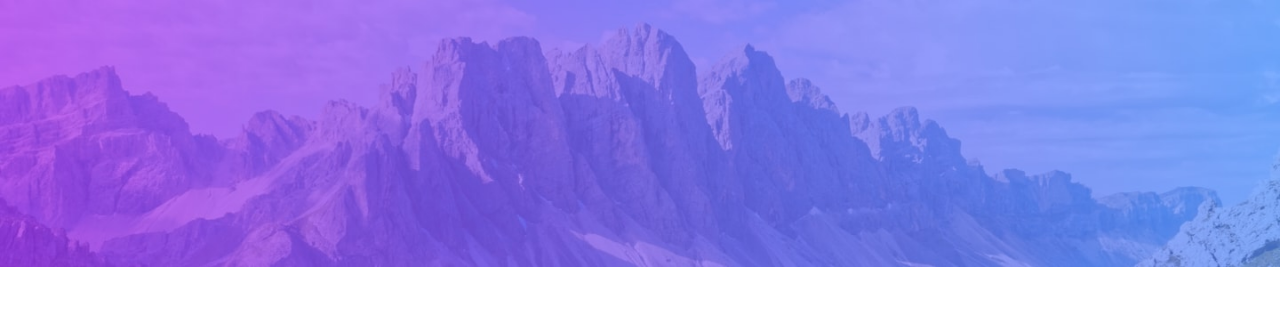
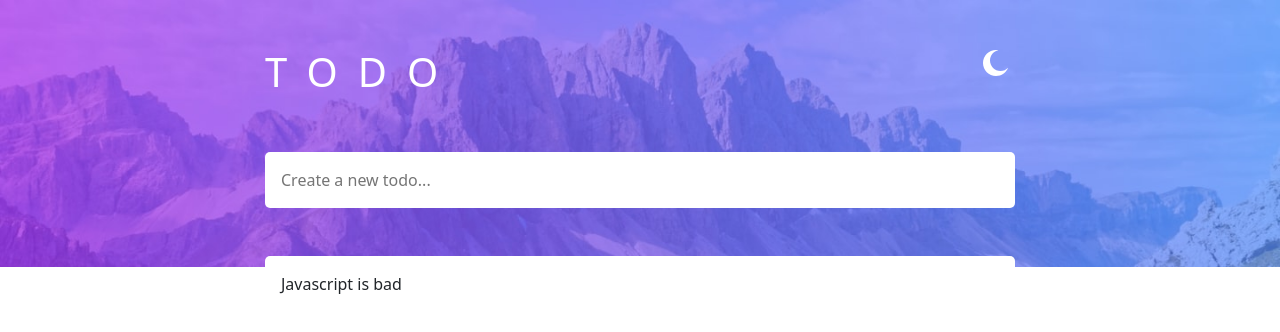
Before and after one commit to KinoDerToten/To-Do-List-Angular, an Angular app: page / in a window 1280 px wide. Shown: the top 332 px of the page. Built offline with nearby package versions, Linux system fonts and the light colour scheme.

Commit message:
criando a interface do app

```diff
--- a/src/app/to-do-list/to-do-list-component/to-do-list.component.css
+++ b/src/app/to-do-list/to-do-list-component/to-do-list.component.css
@@ -4,3 +4,32 @@
   background-repeat: no-repeat;
   background-size: 100% auto;
 }
+
+.container-main{
+  width: 750px;
+  margin: 0 auto;
+}
+
+.title{
+  letter-spacing: 20px;
+}
+
+button{
+  background: none;
+  border: none;
+}
+
+input{
+  border: none;
+  outline: none;
+  border-radius: 5px;
+  width: 100%;
+}
+
+ul, li{
+  margin: 0;
+  padding: 0;
+  list-style: none;
+  background-color: white;
+  border-radius: 5px;
+}
--- a/src/app/to-do-list/to-do-list-component/to-do-list.component.html
+++ b/src/app/to-do-list/to-do-list-component/to-do-list.component.html
@@ -1,5 +1,22 @@
 <div class="container-fluid body-bg">
-  <div class="container fluid">
-
+  <div class="container-main pt-5">
+    <div class="row">
+      <div class="col-6">
+        <h1 class="text-white title">TODO</h1>
+      </div>
+      <div class="col-6 text-end"><button><svg xmlns="http://www.w3.org/2000/svg" width="26" height="26">
+            <path fill="#FFF" fill-rule="evenodd"
+              d="M13 0c.81 0 1.603.074 2.373.216C10.593 1.199 7 5.43 7 10.5 7 16.299 11.701 21 17.5 21c2.996 0 5.7-1.255 7.613-3.268C23.22 22.572 18.51 26 13 26 5.82 26 0 20.18 0 13S5.82 0 13 0z" />
+          </svg></button>
+      </div>
+      <div class="col-12 mt-5">
+        <input type="text" class="p-3" placeholder="Create a new todo...">
+      </div>
+      <div class="col-12 mt-5">
+        <ul class="p-3">
+          <li>Javascript is bad</li>
+        </ul>
+      </div>
+    </div>
   </div>
 </div>
```
